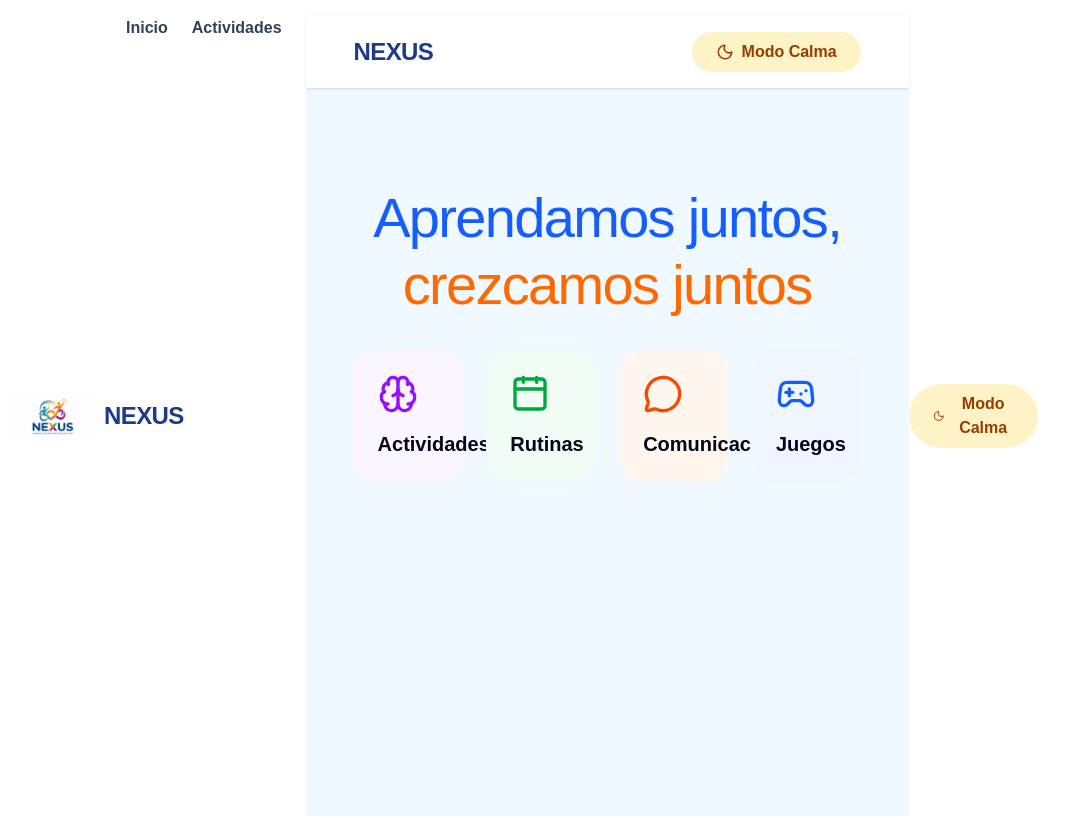
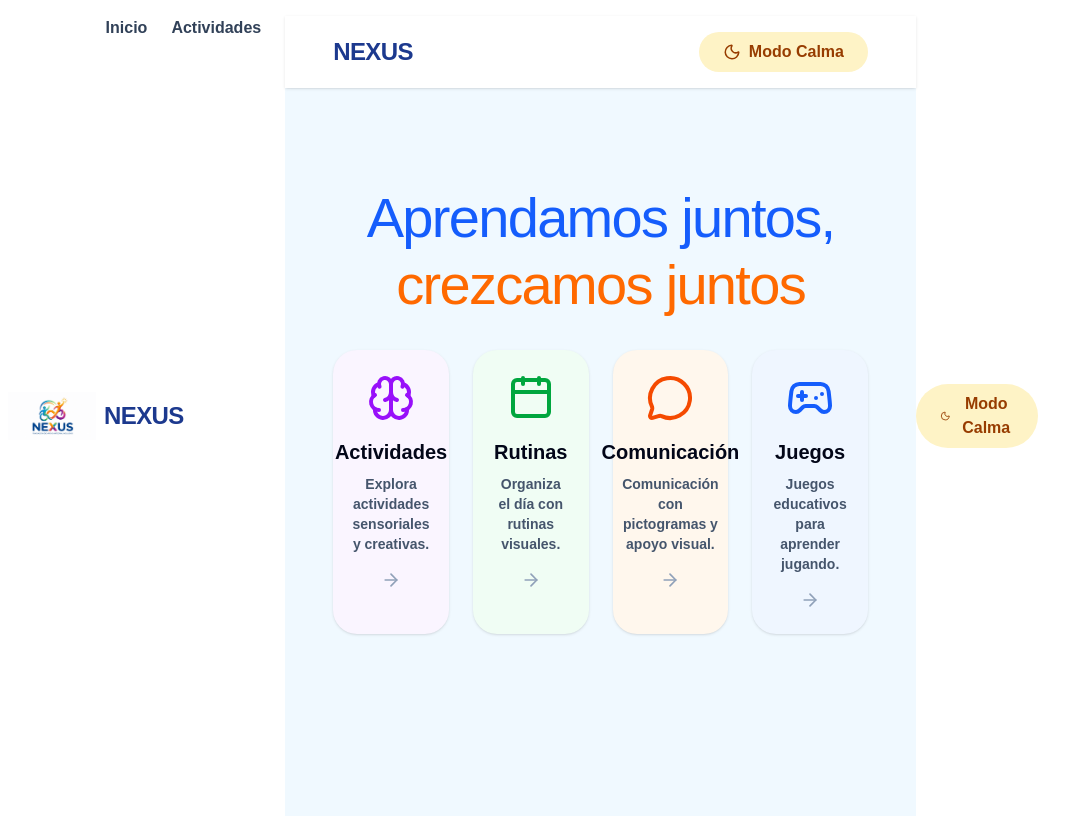
Before and after one commit to Barbarariv/nexus, a React (Vite) app: page / in a window 1280 px wide. Shown: the top 818 px of the page, without its empty margins (117-1186 px from the left). Built offline with nearby package versions, Linux system fonts and the light colour scheme.

Commit message:
actualizando

```diff
--- a/src/Inicio.jsx
+++ b/src/Inicio.jsx
@@ -7,9 +7,9 @@ export default function Inicio() {
 
   const cards = [
     { title: 'Actividades', icon: Brain, color: 'bg-purple-50', iconColor: 'text-purple-600', desc: 'Explora actividades sensoriales y creativas.', link: '/actividades' },
-    { title: 'Rutinas', icon: Calendar, color: 'bg-green-50', iconColor: 'text-green-600', desc: 'Organiza el día con rutinas visuales.', link: '#' },
-    { title: 'Comunicación', icon: MessageCircle, color: 'bg-orange-50', iconColor: 'text-orange-600', desc: 'Comunicación con pictogramas y apoyo visual.', link: '#' },
-    { title: 'Juegos', icon: Gamepad2, color: 'bg-blue-50', iconColor: 'text-blue-600', desc: 'Juegos educativos para aprender jugando.', link: '#' }
+    { title: 'Rutinas', icon: Calendar, color: 'bg-green-50', iconColor: 'text-green-600', desc: 'Organiza el día con rutinas visuales.', link: '/rutinas' },
+    { title: 'Comunicación', icon: MessageCircle, color: 'bg-orange-50', iconColor: 'text-orange-600', desc: 'Comunicación con pictogramas y apoyo visual.', link: '/comunicacion' },
+    { title: 'Juegos', icon: Gamepad2, color: 'bg-blue-50', iconColor: 'text-blue-600', desc: 'Juegos educativos para aprender jugando.', link: '/juegos' }
   ];
 
   return (
@@ -36,12 +36,18 @@ export default function Inicio() {
         {/* GRID DE TARJETAS */}
         <div className="grid grid-cols-1 md:grid-cols-2 lg:grid-cols-4 gap-6">
           {cards.map((card) => (
-           <Link to="/actividades"> {/* 2. ENVUELVE LA TARJETA EN UN LINK */}
-  <div className={`${card.color} p-6 rounded-3xl ...`}>
-    <card.icon size={40} className={`${card.iconColor} mb-4`} />
-    <h3 className="text-xl font-bold">{card.title}</h3>
-  </div>
-</Link>
+            <Link
+              key={card.title}
+              to={card.link}
+              className="block transition-transform hover:scale-105"
+            >
+              <div className={`${card.color} p-6 rounded-3xl h-full flex flex-col items-center text-center shadow-sm`}>
+                <card.icon size={48} className={`${card.iconColor} mb-4`} />
+                <h3 className="text-xl font-bold mb-2">{card.title}</h3>
+                <p className="text-sm text-slate-600">{card.desc}</p>
+                <ArrowRight size={20} className="mt-4 text-slate-400" />
+              </div>
+            </Link>
           ))}
         </div>
       </main>
```
